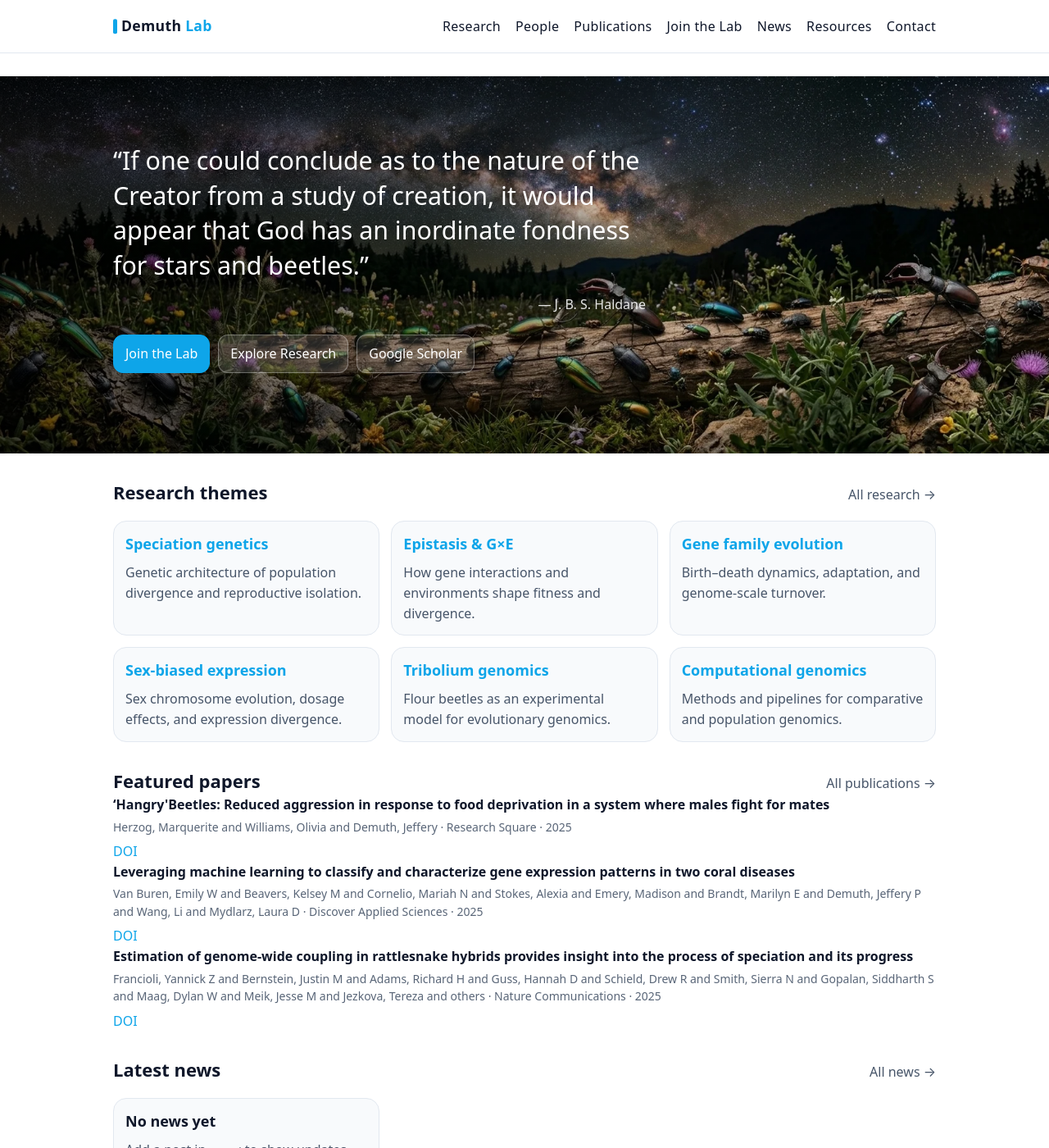
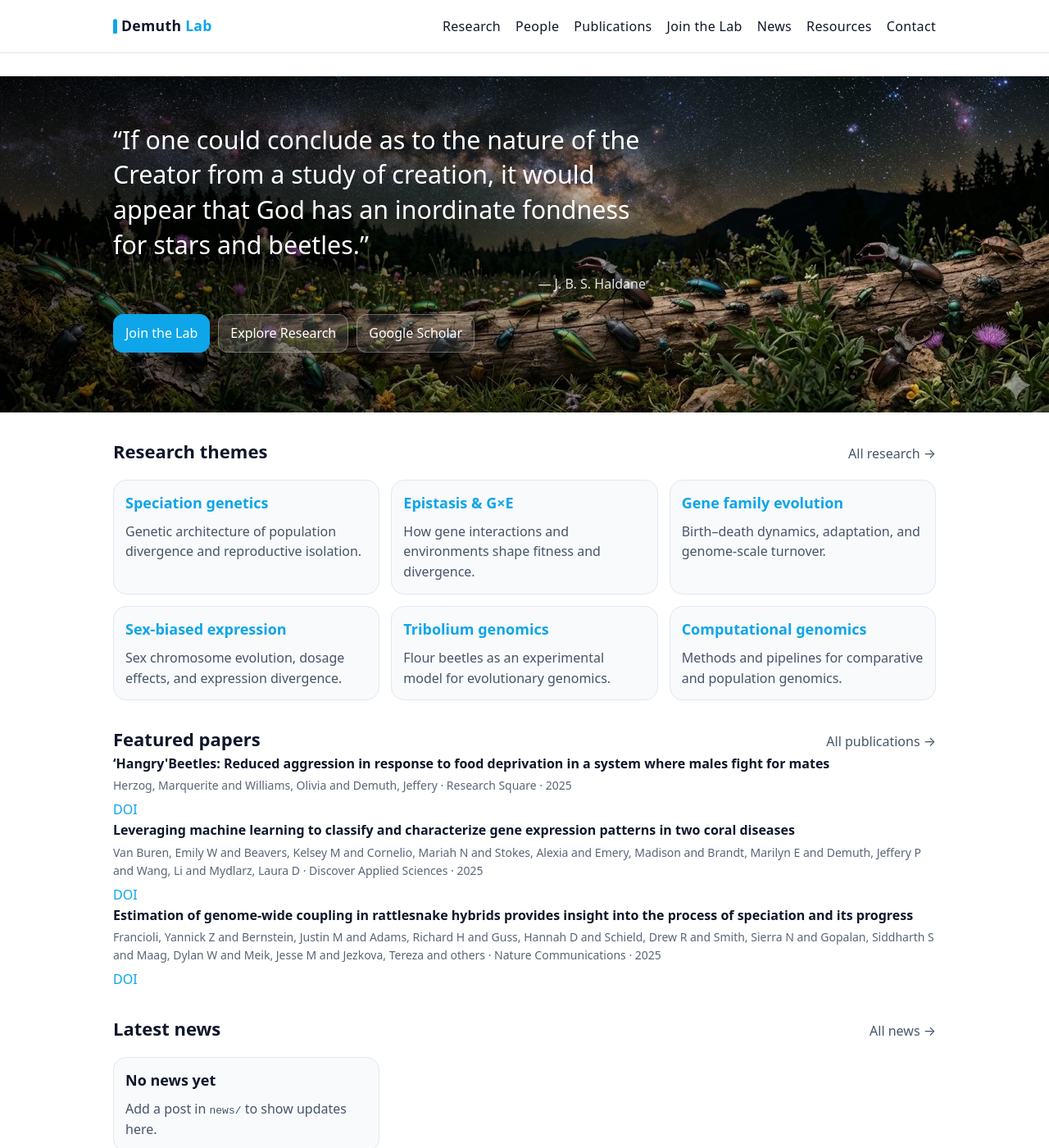
Before and after one commit to demuth-lab/demuth-lab.github.io, a Jekyll site: the page built from index.md, in a window 1280 px wide and 1400 px high. Shown: the whole window at 82% size. Built offline with Jekyll 4.4.1, drawn with Linux system fonts in a browser that asks for light colours.

Commit message:
Update main.css

```diff
--- a/assets/css/main.css
+++ b/assets/css/main.css
@@ -155,7 +155,7 @@ a:hover{text-decoration:underline}
   width:100vw;
   margin-left:-50vw;
   margin-right:-50vw;
-  min-height:460px;
+  height: clamp(320px, 32vw, 520px);
   display:flex;
   align-items:center;
   background-image:
```
